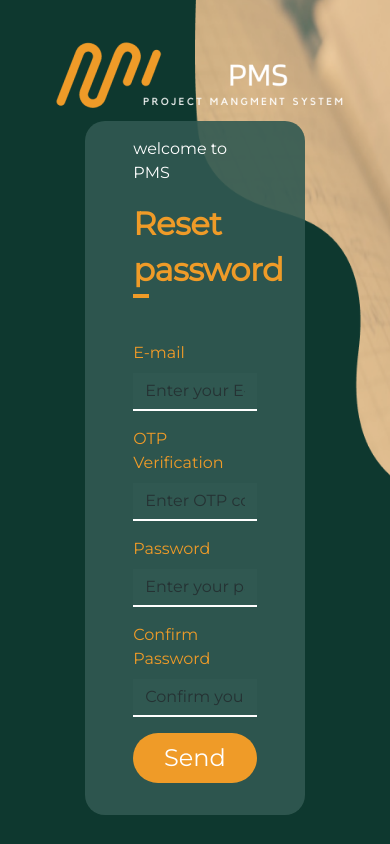
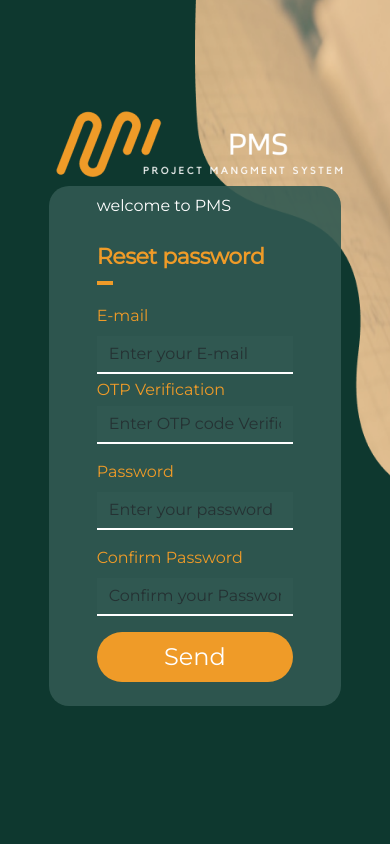
Before and after one commit to Rawan-Mohamed/project-management-system-1, a React (Vite) app: page /reset-password in a window 390 px wide. Built offline with nearby package versions, Linux system fonts and the light colour scheme.

Commit message:
forms-ui-update

```diff
--- a/src/App.css
+++ b/src/App.css
@@ -23,6 +23,9 @@ body,
 .login-wrapper{
   background-color: rgba(49, 89, 81, 0.9);
   border-radius: 20px;
+}
+.row{
+  margin-right: 0 !important;
 }
 .form-wrapper {
   background-color: #fff !important;
@@ -128,3 +131,19 @@ table td {
   color: #fff;
 
 }
+/* **************screens************* */
+/* small screen*/
+
+@media only screen and (max-width: 576px) {
+ h2 {
+    font-size: 15px !important;
+  }
+}
+
+/* medium screen*/
+@media only screen and (max-width: 768px) {
+  h2 {
+    font-size: 22px !important;
+  }
+
+}
--- a/src/Components/Login/Login.tsx
+++ b/src/Components/Login/Login.tsx
@@ -1,6 +1,3 @@
-// nadia.mohamed.taha166@gmail.com
-// @Password123!
-
 import axios from 'axios';
 import { useContext } from 'react';
 import { SubmitHandler, useForm } from 'react-hook-form';
@@ -34,7 +31,7 @@ const Login: React.FC = ()=> {
       localStorage.setItem('userToken', response.data.token )
       saveUserData();
       navigate('/dashboard');
-      getToastValue("success", "Loged in successfully!")
+      getToastValue("success", "Login successfully!")
     })
     .catch((error)=>{
       console.log(error);
@@ -44,13 +41,13 @@ const Login: React.FC = ()=> {
 
 
   return (
-    <div className=' vh-100 auth-container d-flex justify-content-center align-items-center flex-column'>
-        <div className="text-center mb-2">
-          <img src={logo} alt="" className='img-fluid' />
+    <div className='vh-100 auth-container d-flex justify-content-center align-items-center flex-column'>
+        <div className="text-center">
+          <img src={logo} alt="logo" className='img-fluid' />
         </div>
-        <div className=' w-50 h-50'>
+        <div className='w-50 mb-5'>
           <form onSubmit={handleSubmit(onSubmit)}
-                action="" className="login-wrapper m-auto w-75 my-5 py-3 px-5">
+                action="" className="login-wrapper m-auto mt-1 py-3 px-5">
                   <p className='text-white'>welcome to PMS</p>
                   <h2 className='title mb-5'>Login</h2>
                 <div className="form-group my-3">
--- a/src/Components/Register/Register.tsx
+++ b/src/Components/Register/Register.tsx
@@ -61,13 +61,13 @@ const Register: React.FC = () => {
     <div className="auth-container container-fluid">
     <div className="row vh-100 justify-content-center align-items-center">
       <div className="col-md-6">
-        <div className=" p-2">
+        <div className="p-2">
           <div className="logo-cont text-center mb-3">
             <img src={logo} className="w-50" alt="logo" />
           </div>
           <form
             onSubmit={handleSubmit(onSubmit)}
-            className="m-auto w-75 p-5 rounded-4"
+            className="m-auto w-100 p-5 rounded-4"
           >
             <p className="text-white">Welcome to PMs</p>
             <h2 className="title">Create New Account</h2>
--- a/src/Components/RequestReset/RequestReset.tsx
+++ b/src/Components/RequestReset/RequestReset.tsx
@@ -1,6 +1,3 @@
-// nadia.mohamed.taha166@gmail.com
-// @Password123!
-
 import axios from "axios";
 import { useContext } from "react";
 import { SubmitHandler, useForm } from "react-hook-form";
@@ -50,13 +47,13 @@ const RequestReset: React.FC = () => {
   return (
     <div className=" vh-100 auth-container d-flex justify-content-center align-items-center flex-column">
       <div className="text-center ">
-        <img src={logo} alt="" className="img-fluid" />
+        <img src={logo} alt="logo" className="img-fluid" />
       </div>
-      <div className="w-50">
+      <div className="w-50 mb-5">
         <form
           onSubmit={handleSubmit(onSubmit)}
           action=""
-          className="login-wrapper m-auto w-75 my-2 py-3 px-5"
+          className="login-wrapper m-auto  mt-3 py-3 px-5"
         >
           <p className="text-white">welcome to PMS</p>
           <h2 className="title mb-5">Request reset password</h2>
--- a/src/Components/ResetPassword/ResetPassword.tsx
+++ b/src/Components/ResetPassword/ResetPassword.tsx
@@ -1,6 +1,3 @@
-// nadia.mohamed.taha166@gmail.com
-// @Password123!
-
 import axios from "axios";
 import { useContext } from "react";
 import { SubmitHandler, useForm } from "react-hook-form";
@@ -52,19 +49,19 @@ const ResetPassword: React.FC = () => {
   };
 
   return (
-    <div className=" vh-100 auth-container d-flex justify-content-center align-items-center flex-column">
+    <div className="vh-100 auth-container d-flex justify-content-center align-items-center flex-column">
       <div className="text-center ">
-        <img src={logo} alt="" className="img-fluid" />
+        <img src={logo} alt="logo" className="img-fluid" />
       </div>
-      <div className="w-75">
+      <div className="w-75 mb-5">
         <form
           onSubmit={handleSubmit(onSubmit)}
           action=""
-          className="login-wrapper m-auto w-75 my-2 py-3 px-5"
+          className="login-wrapper m-auto  mt-1 py-2 px-5"
         >
           <p className="text-white">welcome to PMS</p>
-          <h2 className="title mb-5">Reset password</h2>
-          <div className="form-group my-3">
+          <h2 className="title mb-4">Reset password</h2>
+          <div className="form-group my-1">
             <label className="label-title mb-2">E-mail</label>
             <input
               {...register("email", {
@@ -85,8 +82,8 @@ const ResetPassword: React.FC = () => {
               <span className="text-danger ">Email is invalid</span>
             )}
           </div>
-          <div className="form-group my-3">
-            <label className="label-title mb-2">OTP Verification</label>
+          <div className="form-group my-1">
+            <label className="label-title mb-1">OTP Verification</label>
              <input
               {...register("seed", {
                 required: true,
--- a/src/Components/VerifyUser/VerifyUser.tsx
+++ b/src/Components/VerifyUser/VerifyUser.tsx
@@ -51,7 +51,7 @@ const VerifyUser: React.FC  = () => {
       <div className="row vh-100 justify-content-center align-items-center">
         <div className="col-md-6">
           <div className="p-2">
-            <div className="logo-cont text-center mb-3">
+            <div className="logo-cont text-center mb-1">
               <img src={logo} className="w-50" alt="logo" />
             </div>
             <form
@@ -95,7 +95,7 @@ const VerifyUser: React.FC  = () => {
                   <span className="text-danger">Verification code is required</span>
                 )}
               </div>
-              <div className="form-group my-3">
+              <div className="form-group my-1">
                 <button type="submit" className="btn btn-success w-100">
                   Verify
                 </button>
```
